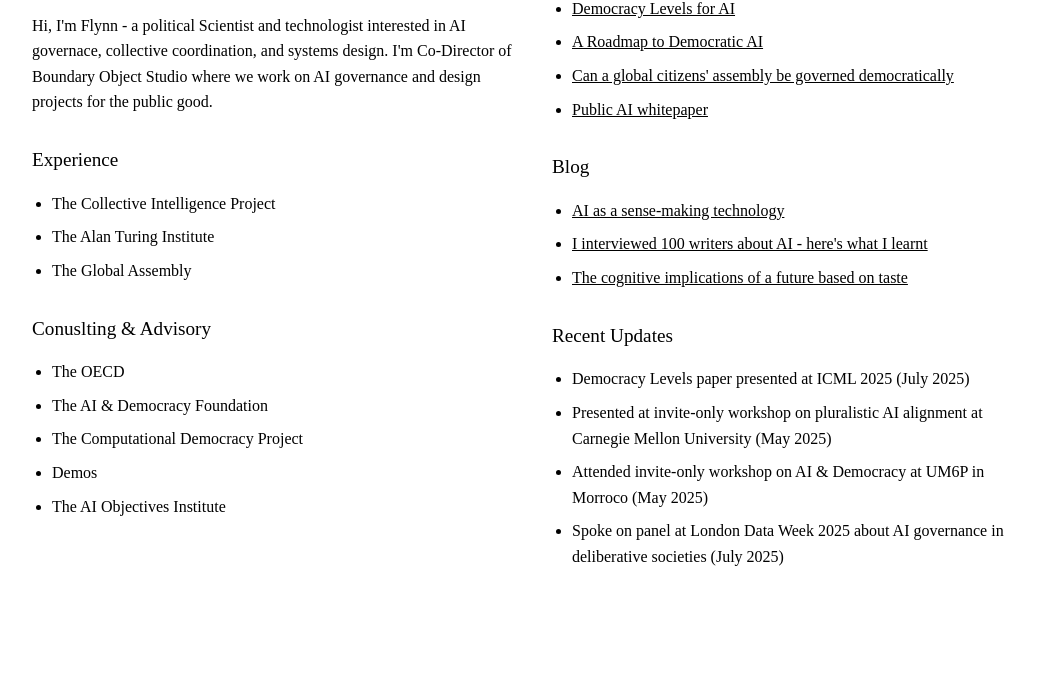
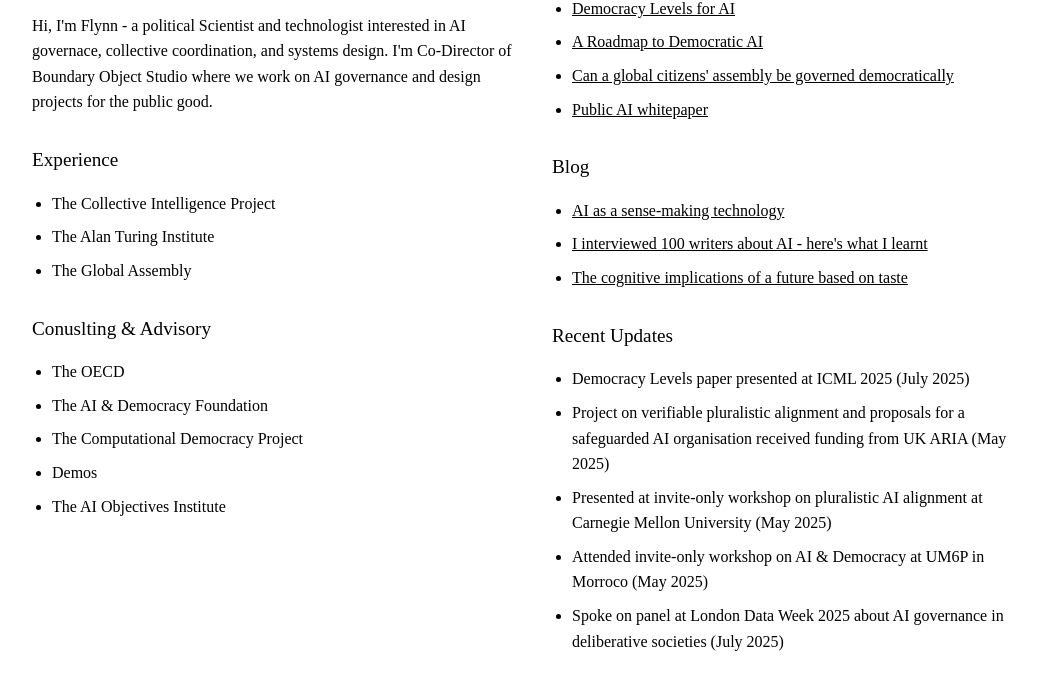
Before and after one commit to FlyDevine/FlyDevine.github.io, a plain HTML site: page index.html in a window 1280 px wide. Shown: the part 100-790 px from the top of the page, without its empty margins (108-1145 px from the left). Drawn offline with Linux system fonts and the light colour scheme.

Commit message:
Updated website content

```diff
--- a/index.html
+++ b/index.html
@@ -113,6 +113,7 @@
             <h2>Recent Updates</h2>
             <ul>
                 <li>Democracy Levels paper presented at ICML 2025 (July 2025)</li>
+		<li>Project on verifiable pluralistic alignment and proposals for a safeguarded AI organisation received funding from UK ARIA (May 2025)</li>
                 <li>Presented at invite-only workshop on pluralistic AI alignment at Carnegie Mellon University (May 2025)</li>
                 <li>Attended invite-only workshop on AI & Democracy at UM6P in Morroco (May 2025)</li>
                 <li>Spoke on panel at London Data Week 2025 about AI governance in deliberative societies (July 2025)</li>
```
